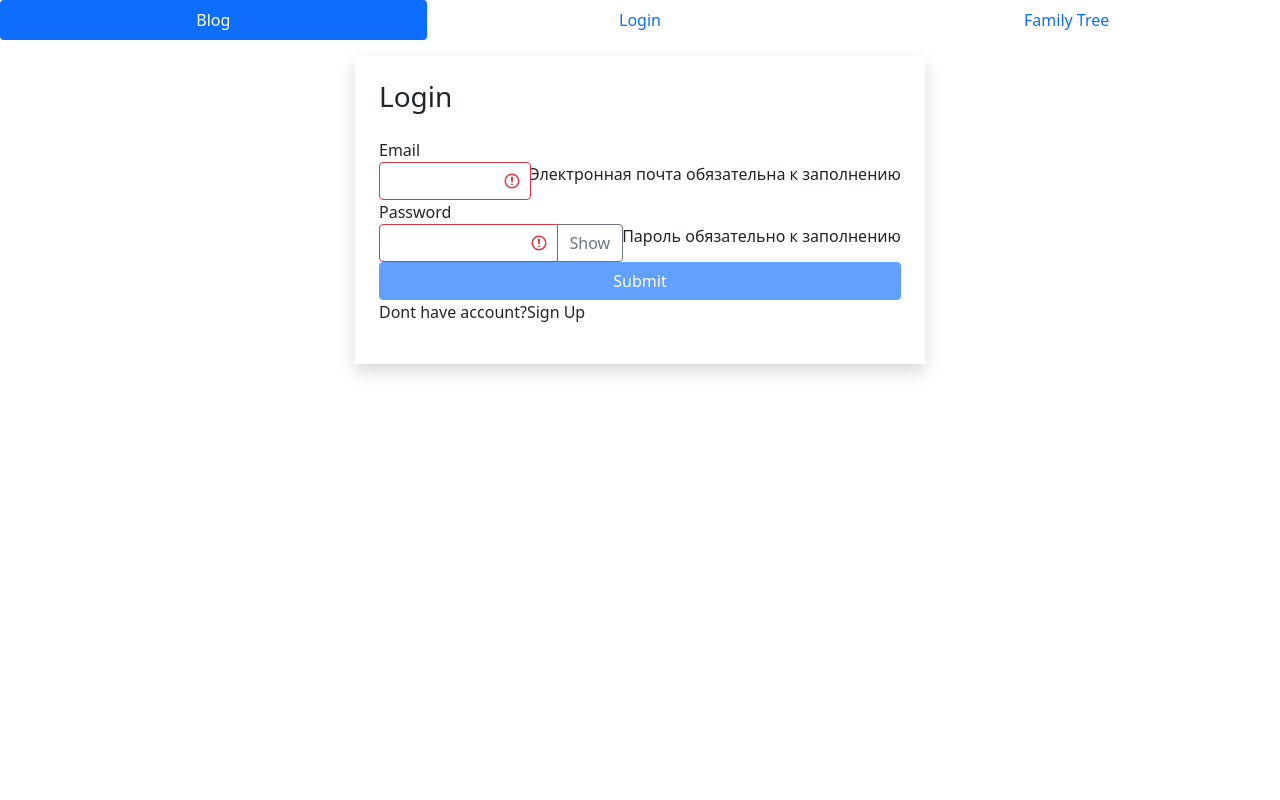
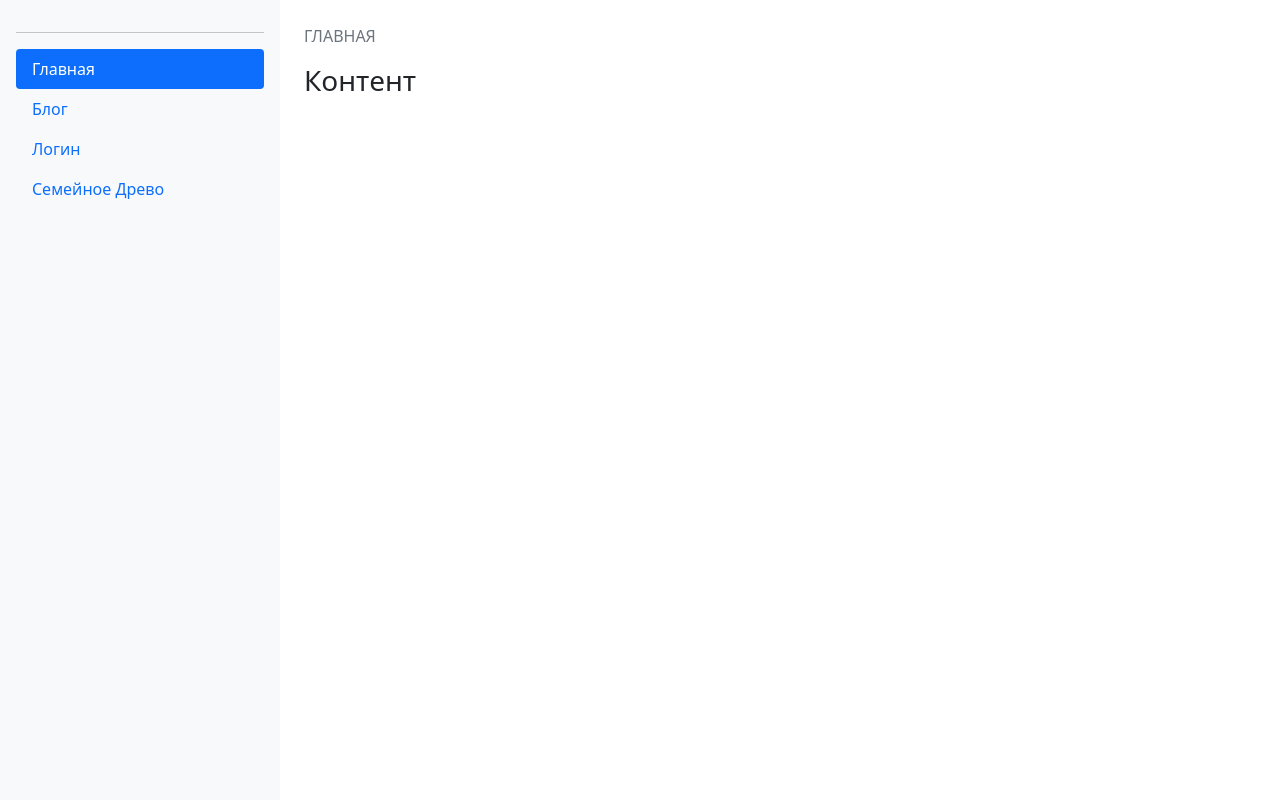
Before and after one commit to Toff2022/All-their, a React (Create React App) app in the folder client/: page /loginPage/1 in a window 1280 px wide. Shown: the top 800 px of the page. Built offline with nearby package versions, Linux system fonts and the light colour scheme.

Commit message:
add new NavBar - breadCrumbs

```diff
--- /dev/null
+++ b/client/src/api/fake.api/genus.api.js
@@ -0,0 +1,42 @@
+export const genus = {
+    Peshekhonovy: {
+        _id: "67rdca3eeb7f6fgeed471198",
+        name: "Пешехоновы",
+        color: "primary"
+    },
+    Akindinovy: {
+        _id: "67rdca3eeb7f6fgeed471100",
+        name: "Акиндиновы",
+        color: "secondary"
+    },
+    Kadochnikovy: {
+        _id: "67rdca3eeb7f6fgeed4711012",
+        name: "Кадочниковы",
+        color: "success"
+    },
+    Kolos: {
+        _id: "67rdca3eeb7f6fgeed471101",
+        name: "Колос",
+        color: "danger"
+    },
+    Bondarevsky: {
+        _id: "67rdca3eeb7f6fgeed471102",
+        name: "Бондаревские",
+        color: "info"
+    },
+    Lipinsky: {
+        _id: "67rdca3eeb7f6fgeed471103",
+        name: "Липинские",
+        color: "dark"
+    }
+};
+
+const fetchAll = () =>
+    new Promise((resolve) => {
+        window.setTimeout(function () {
+            resolve(genus);
+        }, 2000);
+    });
+export default {
+    fetchAll
+};
--- a/client/src/api/fake.api/relatives.api.js
+++ b/client/src/api/fake.api/relatives.api.js
@@ -1,36 +1,6 @@
-const genus = {
-    Peshekhonovy: {
-        _id: "67rdca3eeb7f6fgeed471198",
-        name: "Пешехоновы",
-        color: "primary"
-    },
-    Akindinovy: {
-        _id: "67rdca3eeb7f6fgeed471100",
-        name: "Акиндиновы",
-        color: "secondary"
-    },
-    Kadochnikovy: {
-        _id: "67rdca3eeb7f6fgeed4711012",
-        name: "Кадочниковы",
-        color: "success"
-    },
-    Kolos: {
-        _id: "67rdca3eeb7f6fgeed471101",
-        name: "Колос",
-        color: "danger"
-    },
-    Bondarevsky: {
-        _id: "67rdca3eeb7f6fgeed471102",
-        name: "Бондаревские",
-        color: "info"
-    },
-    Lipinsky: {
-        _id: "67rdca3eeb7f6fgeed471103",
-        name: "Липинские",
-        color: "dark"
-    }
-};
-const relatives = [
+import professions from "./professions.api";
+import genus from "./genus.api";
+export const relatives = [
     {
         _id: "67rdca3eeb7f6fgeed471815",
         lastName: "Пешехонов",
@@ -143,7 +113,7 @@ const relatives = [
         lastName: "Пешехонов",
         firstName: "Иван",
         patronymic: "Филипович",
-        profession: [professions.military], //сапожник, колхозник
+        profession: [professions.military], // сапожник, колхозник
         // age: 69,
         alive: false,
         genus: [genus.Peshekhonovy],
@@ -190,5 +160,16 @@ const relatives = [
         birthDay: "28.05.1950",
         dethDay: "16.06.2011",
         bookmark: false
-    },
+    }
 ];
+
+const fetchAll = () =>
+    new Promise((resolve) => {
+        window.setTimeout(function () {
+            resolve(relatives);
+        }, 2000);
+    });
+
+export default {
+    fetchAll
+};
--- a/client/src/App.js
+++ b/client/src/app/App.jsx
@@ -1,9 +1,10 @@
 import React from "react";
 import { Route, Switch, Redirect } from "react-router-dom";
-import NavBar from "./layout/navBar";
-import MainPage from "./layout/mainPage";
-import LoginPage from "./layout/loginPage";
-import FamilyTree from "./components/familyTree";
+import NavBar from "../layout/navBar";
+import MainPage from "../layout/mainPage";
+import LoginPage from "../layout/loginPage";
+import FamilyTree from "../layout/familyTree";
+import BlogPage from "../layout/blogPage";
 
 function App () {
     return (
@@ -11,12 +12,13 @@ function App () {
             <NavBar />
             <Switch>
                 <Route path="/" exact component={MainPage} />
+                <Route path="/blogPage" component={BlogPage} />
                 <Route path="/familyTree" component={FamilyTree} />
                 <Route path="/loginPage/:type?" component={LoginPage} />
                 <Redirect to="/" />
             </Switch>
         </>
     );
-}
+};
 
 export default App;
--- /dev/null
+++ b/client/src/app/config.json
@@ -0,0 +1,4 @@
+{
+    "apiEndpoint": "http://localhost:8080/api",
+    "isFireBase": false
+}
--- /dev/null
+++ b/client/src/components/ui/breadCrumbs.jsx
@@ -0,0 +1,26 @@
+import React from "react";
+
+const BreadCrumbs = ({ page, onGoMain }) => {
+    const isMainPage = page.id === "main"
+    const mainClasses = "breadcrumb-item " + (isMainPage ? "  active" : "")
+
+    return (
+        <nav>
+            <ol className="breadcrumb">
+                <li
+                    className={mainClasses}
+                    onClick={onGoMain}
+                >
+                    ГЛАВНАЯ
+                </li>
+                {!isMainPage && (
+                    <li className="breadcrumb-item active" >
+                        {page.text}
+                    </li>
+                )}
+            </ol>
+        </nav>
+    )
+}
+
+export default BreadCrumbs;
--- /dev/null
+++ b/client/src/components/ui/navLink.jsx
@@ -0,0 +1,22 @@
+import React from "react";
+import NavRouts from "./navRouts";
+// import { Link } from "react-router-dom";
+
+const NavLink = ({ menuItems, onItemClick }) => {
+
+    return (
+        <div>
+            <ul className="nav nav-pills flex-column mb-auto">
+                {menuItems.map((item) => (
+                    <NavRouts
+                        key={item.id}
+                        {...item}
+                        onActiveChange={onItemClick}
+                    />
+                ))}
+            </ul>
+        </div>
+    )
+}
+
+export default NavLink;
--- /dev/null
+++ b/client/src/components/ui/navRouts.jsx
@@ -0,0 +1,22 @@
+import React from "react";
+
+const NavRouts = (props) => {
+
+    const handleClick = () => {
+        props.onActiveChange(props.id)
+    }
+
+    const getClasses = () => {
+        let classes = "nav-link"
+        return (classes += props.active ? " active" : "")
+    }
+    return (
+        <div>
+            <li className={getClasses()} onClick={handleClick}>
+                <a href={props.link}>{props.text}</a>
+            </li>
+        </div>
+    )
+}
+
+export default NavRouts;
--- a/client/src/index.js
+++ b/client/src/index.js
@@ -1,7 +1,7 @@
 import React from "react";
 import ReactDOM from "react-dom/client";
 import "./index.css";
-import App from "./App";
+import App from "./app/App";
 import reportWebVitals from "./reportWebVitals";
 import { BrowserRouter } from "react-router-dom";
 import "bootstrap/dist/css/bootstrap.css";
--- /dev/null
+++ b/client/src/layout/blogPage.jsx
@@ -0,0 +1,7 @@
+import React from "react";
+
+const BlogPage = () => {
+    return <h1>BlogPage BlogExample!</h1>;
+};
+
+export default BlogPage;
--- a/client/src/layout/navBar.jsx
+++ b/client/src/layout/navBar.jsx
@@ -1,32 +1,115 @@
 import React from "react";
-import { Link } from "react-router-dom";
+import { useState } from "react";
+import NavLink from "../components/ui/navLink";
+import BreadCrumbs from "../components/ui/breadCrumbs";
 
 const NavBar = () => {
+
+    const [menuItems, setMenuItems] = useState([
+        { id: "main", text: "Главная", active: true, }, //добавляем пункт active
+        { id: "blog", text: "Блог", active: false, },
+        { id: "login", text: "Логин", active: false, },
+        { id: "familyTree", text: "Семейное Древо", active: false, },
+    ])
+
+    const currentActivePage = menuItems.find((item) => item.active) //возвращает эл-т, у к-го active=true
+    // console.log("currentActivePage", currentActivePage);
+
+    const handleItemClick = (id) => {
+        console.log("itemId", id)
+        //по клику пересоздаём массив
+        const newMenuItems = menuItems.map((item) => ({
+            ...item,
+            //аналог выражения item.id === id ? true : false
+            active: item.id === id
+        }))
+        setMenuItems(newMenuItems)
+
+    }
+    // устанавливает свойство active для main
+    const handleSetMainActive = () => {
+        const newMenuItems = menuItems.map((item) => ({
+            ...item,
+            active: item.id === "main"
+        }))
+        setMenuItems(newMenuItems)
+    }
+
     return (
-        <div>
-            <ul className="nav nav-pills nav-fill nav-justified">
-                <li className="nav-item">
-                    <Link
-                        className="nav-link active"
-                        aria-current="page"
-                        to="/"
-                    >
-                        Blog
-                    </Link>
-                </li>
-                <li className="nav-item">
-                    <Link className="nav-link" to="/loginPage">
-                        Login
-                    </Link>
-                </li>
-                <li className="nav-item">
-                    <Link className="nav-link" to="./familyTree">
-                        Family Tree
-                    </Link>
-                </li>
-            </ul>
-        </div>
-    );
-};
+        <main className="d-flex flex-nowrap" style={{ height: "100vh" }}>
+            <div
+                className="d-flex flex-column flex-shrink-0 p-3 bg-light"
+                style={{ width: "280px" }}
+            >
+
+                <hr />
+
+                <NavLink
+                    menuItems={menuItems}
+                    onItemClick={handleItemClick}
+                />
+            </div >
+            <div className="p-4">
+                <div>
+                    <BreadCrumbs
+                        page={currentActivePage}
+                        onGoMain={handleSetMainActive}
+                    />
+                </div>
+                <h1 className="h3">Контент</h1>
+            </div>
+        </main>
+    )
+}
+// <div className="nav-bar" >
+//     <ul className="nav nav-pills nav-fill nav-justified">
+//         <li className="nav-item">
+//             <Link
+//                 className={classes}
+//                 id="mainPage"
+//                 // activeClassName={"nav-link-selected"}
+//                 // onClick={handleClick}
+//                 aria-current="page"
+//                 to="/"
+//             >
+//                 MainPage
+//             </Link>
+//         </li>
+//         <li className="nav-item">
+//             <Link
+//                 // onClick={handleClick}
+//                 className={classes}
+//                 id="blogPage"
+//                 // activeClassName={"nav-link-selected"}
+//                 aria-current="page"
+//                 to="/blogPage"
+//             >
+//                 Blog
+//             </Link>
+//         </li>
+//         <li className="nav-item">
+//             <Link
+//                 // onClick={handleClick}
+//                 className={classes}
+//                 id="loginPage"
+//                 // activeClassName={"nav-link-selected"}
+//                 to="/loginPage">
+//                 Login
+//             </Link>
+//         </li>
+//         <li className="nav-item">
+//             <Link
+//                 // onClick={handleClick}
+//                 className={classes}
+//                 id="familyTree"
+//                 // activeClassName={"nav-link-active"}
+//                 to="/familyTree">
+//                 Family Tree
+//             </Link>
+//         </li>
+//     </ul>
+// </div>
+//     );
+// };
 
 export default NavBar;
```
Also changed, not shown: client/src/api/index.js (+5 -3 lines), client/src/layout/familyTree.jsx (renamed from client/src/components/familyTree.jsx).
